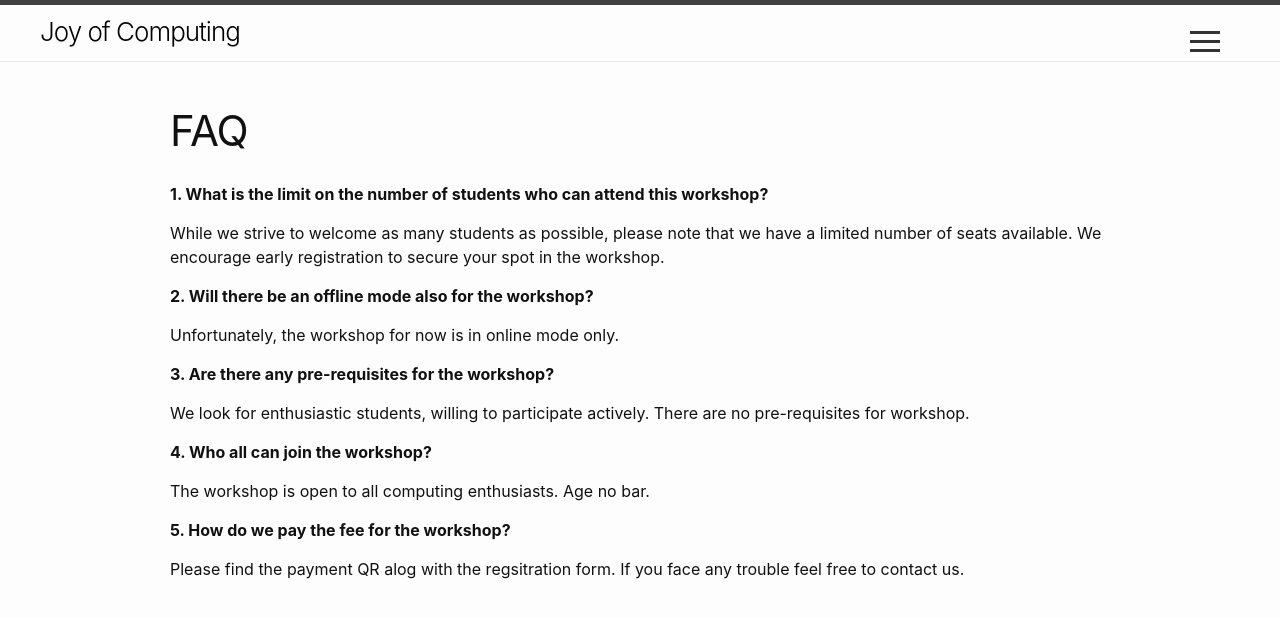
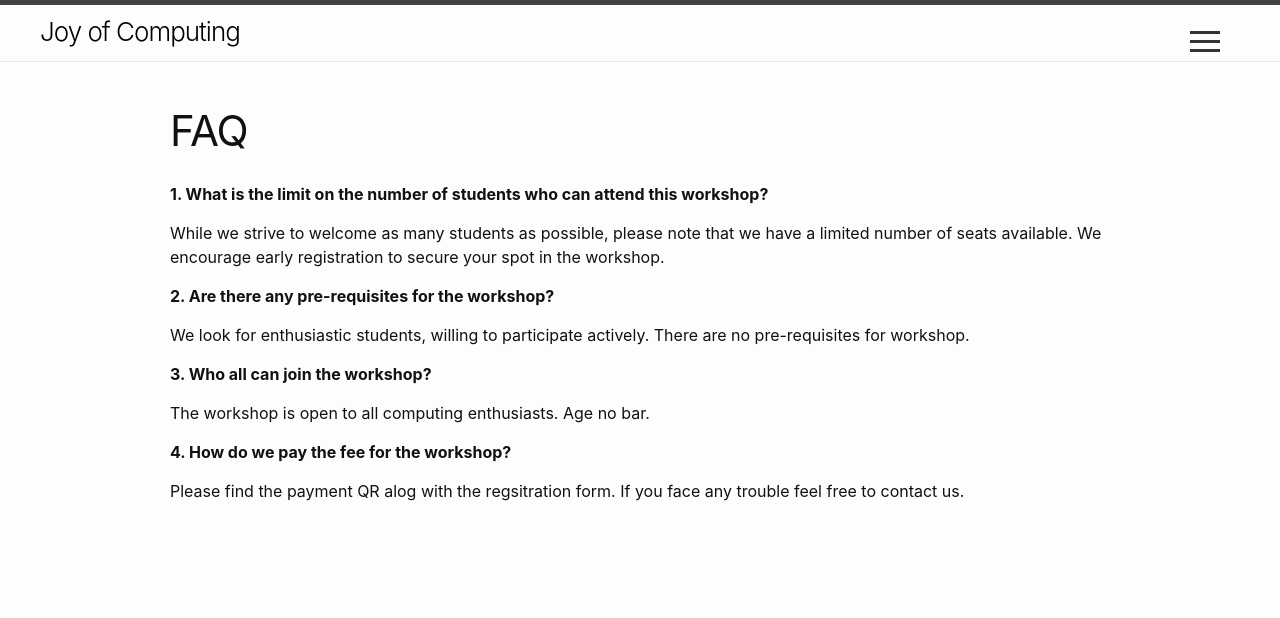
Before and after one commit to sudarshansudarshan/joc, a Jekyll site: the page built from Faq.md, in a window 1280 px wide. Shown: the top 618 px of the page. Built offline with Jekyll 4.4.1, drawn with Linux system fonts in a browser that asks for light colours.

Commit message:
Update Faq.md

```diff
--- a/Faq.md
+++ b/Faq.md
@@ -25,23 +25,23 @@ Parents are welcome to visit with us and observe the learning atmosphere of IIT
 
 During the workshop, all students will be provided with shared accommodation. This setup offers them a genuine experience of staying in the hostels at IITs and fosters strong bonds with their roommates. -->
 
-**2. Will there be an offline mode also for the workshop?**
+<!--**2. Will there be an offline mode also for the workshop?**
 
-Unfortunately, the workshop for now is in online mode only.
+Unfortunately, the workshop for now is in online mode only. -->
 
 <!--**7. Is the travel fee reimbursed?**
 
 No, we regret to inform you that the travel charges are not reimbursed.We recognize this may pose an inconvenience and are exploring options to address this for upcoming workshops. In the meantime, kindly plan your travel arrangements accordingly.-->
 
-**3. Are there any pre-requisites for the workshop?**
+**2. Are there any pre-requisites for the workshop?**
 
 We look for enthusiastic students, willing to participate actively. There are no pre-requisites for workshop.
 
-**4. Who all can join the workshop?**
+**3. Who all can join the workshop?**
 
 The workshop is open to all computing enthusiasts. Age no bar.
 
-**5. How do we pay the fee for the workshop?**
+**4. How do we pay the fee for the workshop?**
 
 
 Please find the payment QR alog with the regsitration form. If you face any trouble feel free to contact us.
```
